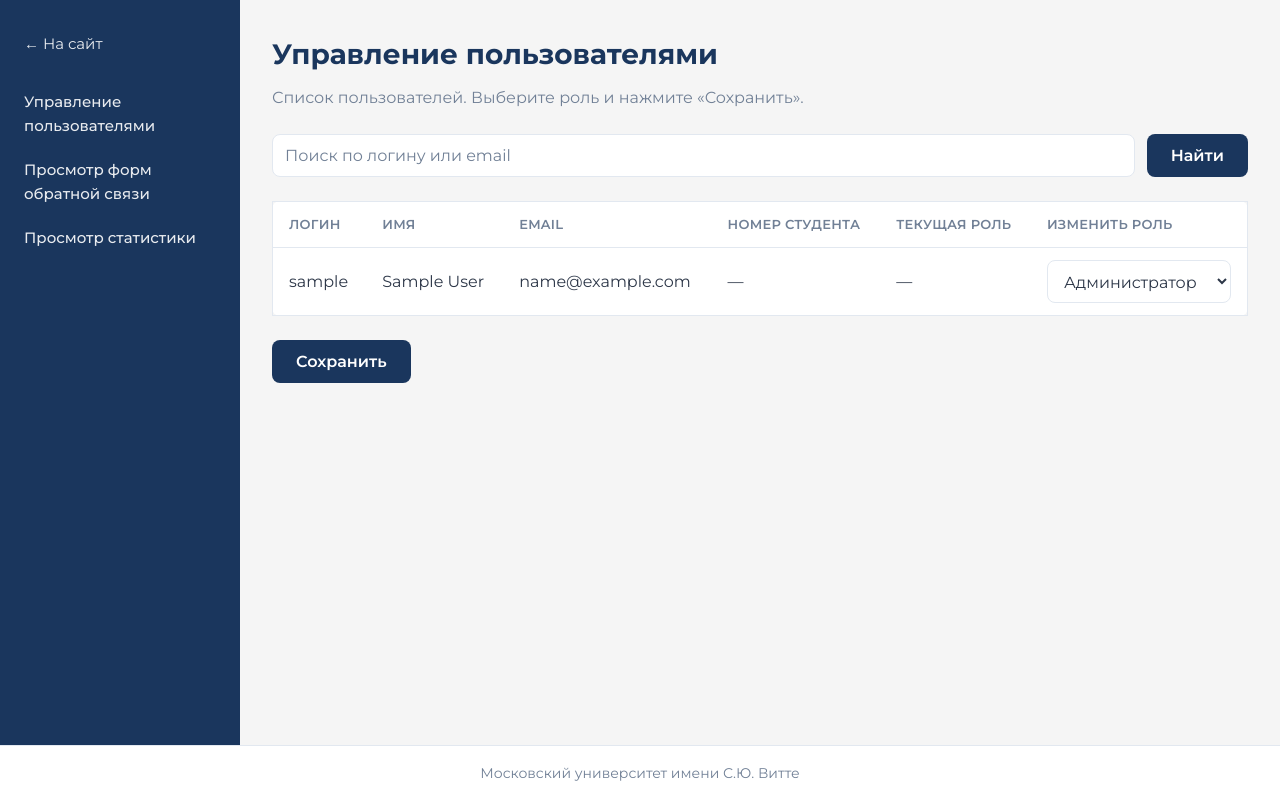
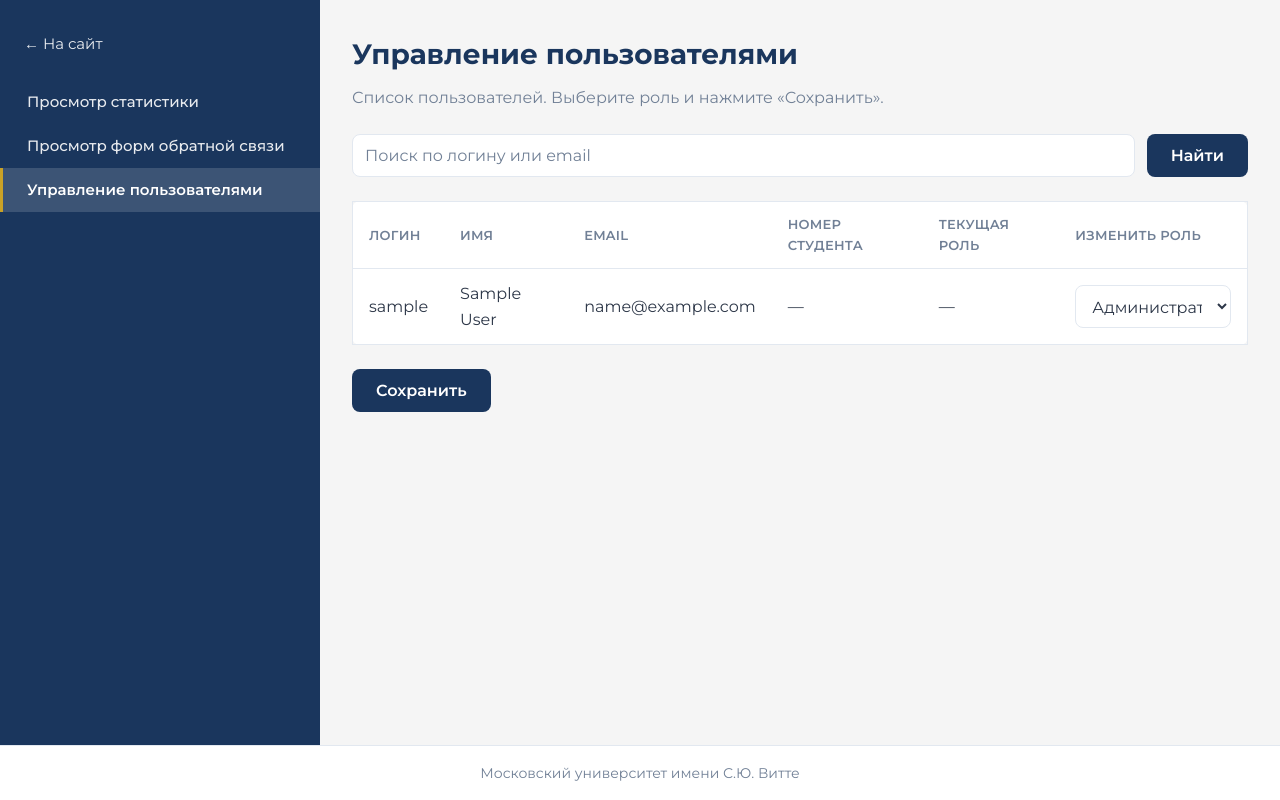
Before and after one commit to feedbacksys1/fbsys, a Django app: page /admin-panel/users/ in a window 1280 px wide. Run offline with Django 5.2, Linux system fonts and the light colour scheme; the visitor is signed in with stand-in values (Sample User, id 1); data comes from the database, SQL or seed files in the repository.

Commit message:
Reworked admin panel UI

```diff
--- a/app/views.py
+++ b/app/views.py
@@ -275,9 +275,9 @@ def cabinet_view(request):
 @user_passes_test(_is_staff, login_url='landing')
 def admin_panel(request):
     """
-    Кастомная админ-панель сервиса (только для staff).
+    Редирект на страницу «Просмотр статистики» (стартовая страница админ-панели).
     """
-    return render(request, 'admin_panel.html')
+    return redirect('admin_statistics')
 
 
 @login_required
--- a/static/css/style.css
+++ b/static/css/style.css
@@ -178,7 +178,7 @@ body.register-fullpage {
 }
 
 .admin-sidebar {
-    width: 240px;
+    width: 320px;
     flex-shrink: 0;
     background: var(--color-primary);
     padding: 1.5rem 0;
@@ -209,12 +209,20 @@ body.register-fullpage {
     font-weight: 500;
     color: rgba(255, 255, 255, 0.9);
     text-decoration: none;
-}
-
-.admin-sidebar-link:hover,
-.admin-sidebar-link.active {
+    border-left: 3px solid transparent;
+    white-space: nowrap;
+}
+
+.admin-sidebar-link:hover {
     background: rgba(255, 255, 255, 0.1);
     color: var(--color-surface);
+}
+
+.admin-sidebar-link.active {
+    background: rgba(255, 255, 255, 0.15);
+    color: var(--color-surface);
+    border-left-color: var(--color-accent);
+    font-weight: 600;
 }
 
 .admin-main {
--- a/templates/admin_base.html
+++ b/templates/admin_base.html
@@ -16,9 +16,9 @@
         <aside class="admin-sidebar">
             <a href="{% url 'landing' %}" class="admin-sidebar-back">← На сайт</a>
             <nav class="admin-sidebar-nav">
-                <a href="{% url 'admin_users' %}" class="admin-sidebar-link">Управление пользователями</a>
-                <a href="{% url 'admin_feedback_list' %}" class="admin-sidebar-link">Просмотр форм обратной связи</a>
-                <a href="{% url 'admin_statistics' %}" class="admin-sidebar-link">Просмотр статистики</a>
+                <a href="{% url 'admin_statistics' %}" class="admin-sidebar-link {% if request.resolver_match.url_name == 'admin_statistics' %}active{% endif %}">Просмотр статистики</a>
+                <a href="{% url 'admin_feedback_list' %}" class="admin-sidebar-link {% if request.resolver_match.url_name == 'admin_feedback_list' %}active{% endif %}">Просмотр форм обратной связи</a>
+                <a href="{% url 'admin_users' %}" class="admin-sidebar-link {% if request.resolver_match.url_name == 'admin_users' %}active{% endif %}">Управление пользователями</a>
             </nav>
         </aside>
         <main class="admin-main">
```
